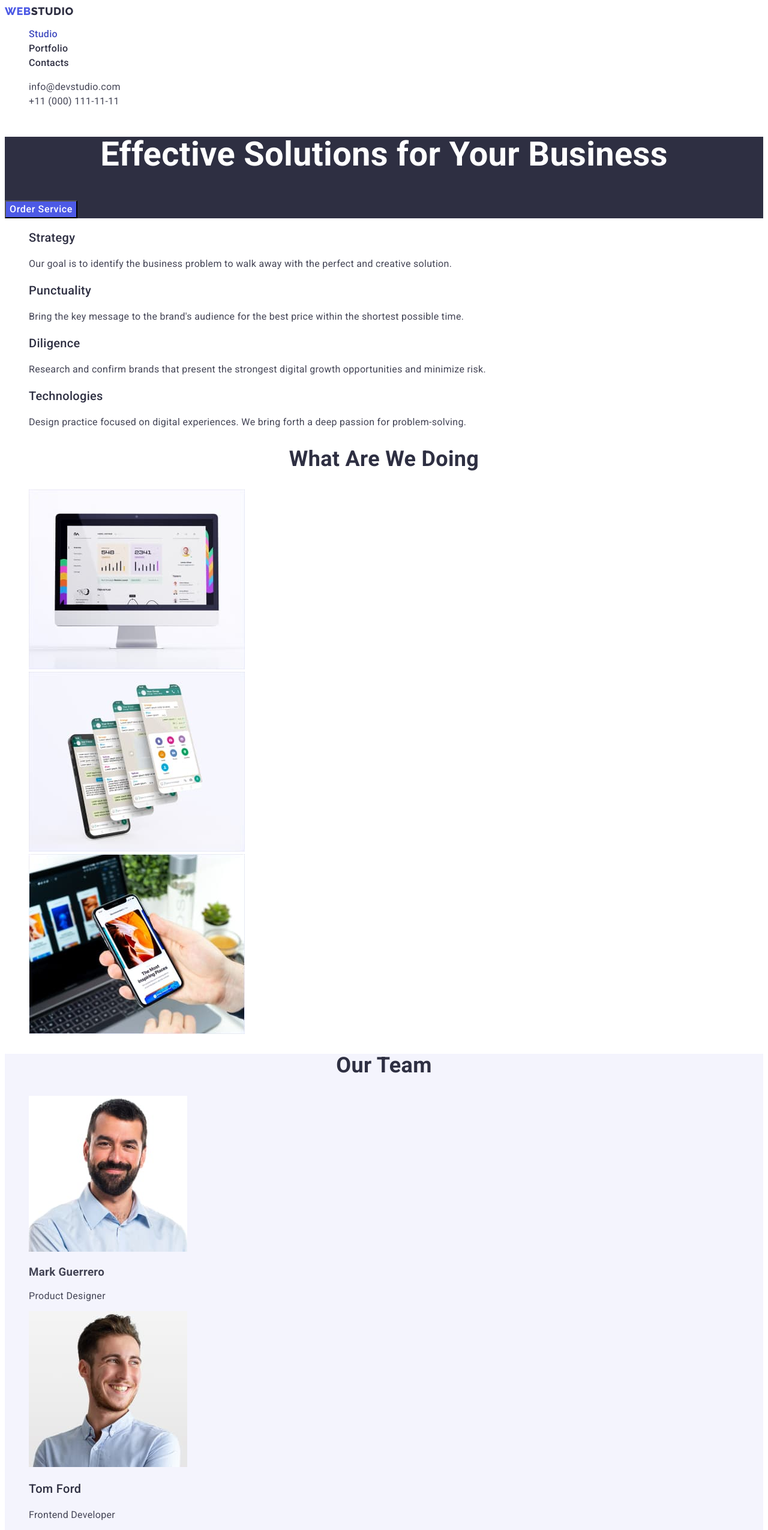
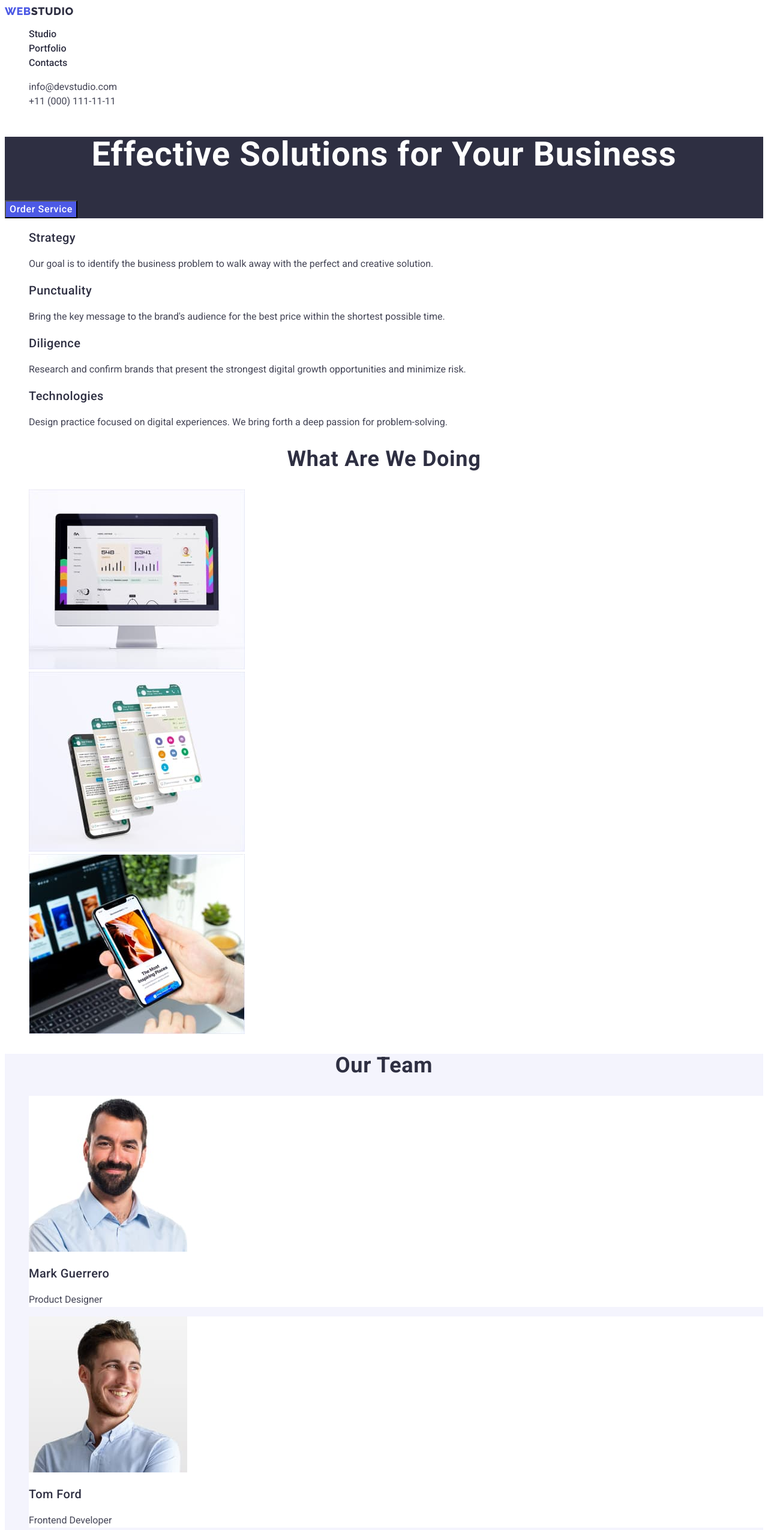
Before and after one commit to Juliya-Shamray/goit-markup-hw-02, a plain HTML site: page index.html in a window 1280 px wide. Shown: the top 2551 px of the page at 60% size. Drawn offline with Linux system fonts and the light colour scheme.

Commit message:
added some changes

```diff
--- a/css/styles.css
+++ b/css/styles.css
@@ -20,7 +20,6 @@
 body {
     font-family: 'Roboto', sans-serif;
     color: var(--slate);
-    letter-spacing: 0.02em;
     background-color: var(--white)
 }
 
@@ -48,6 +47,7 @@ body {
     font-weight: 500;
     font-size: 20px;
     line-height: 1.2;
+    letter-spacing: 0.02em;
     color: var(--navy-blue);
 }
 
@@ -62,6 +62,7 @@ body {
     font-weight: 700;
     font-size: 36px;
     line-height: 1.11;
+    letter-spacing: 0.02em;
     text-align: center;
     text-transform: capitalize;
     color: var(--navy-blue);
@@ -77,11 +78,11 @@ body {
     line-height: 1.17;
     letter-spacing: 0.03em;
     text-transform: uppercase;
-    color: var(--navy-blue)
+    color: var(--iris)
 }
 
 .decor {
-    color: var(--iris);
+    color: var(--navy-blue);
 }
 
 .menu-link {
@@ -97,12 +98,12 @@ body {
     color: var(--ocean)
 }
 
-.active {
-    color: var(--ocean)
+
+.contacts {
+    font-style: normal;
 }
 
 .contacts-link {
-    font-style: normal;
     font-size: 16px;
     line-height: 1.5;
     color: var(--slate);
@@ -122,6 +123,7 @@ body {
     font-weight: 700;
     font-size: 56px;
     line-height: 1.07;
+    letter-spacing: 0.02em;
     text-align: center;
     color: var(--white);
 }
@@ -139,6 +141,10 @@ body {
     background-color: var(--cloud);
 }
 
+.team-item {
+    background-color: var(--white);
+}
+
 /* =======================  Work  ========================== */
 
 /* ======================  Footer  ============================= */
@@ -150,7 +156,7 @@ body {
     color: var(--cloud);
 }
 
-.logo-footer {
+.logo-footer .decor {
     color: var(--cloud);
 }
 
--- a/index.html
+++ b/index.html
@@ -18,11 +18,11 @@
     <header class="header">
       <nav class="page-nav">
         <a class="link logo" href="./index.html"
-          ><span class="decor">Web</span>Studio</a
+          >Web<span class="decor">Studio</span></a
         >
         <ul class="menu list">
           <li class="menu-item">
-            <a class="menu-link link active" href="">Studio</a>
+            <a class="menu-link link" href="./index.html">Studio</a>
           </li>
           <li class="menu-item">
             <a class="menu-link link" href="./portfolio.html">Portfolio</a>
@@ -138,8 +138,8 @@
               width="264"
               height="260"
             />
-            <h3>Mark Guerrero</h3>
-            <p>Product Designer</p>
+            <h3 class="team-name title">Mark Guerrero</h3>
+            <p class="team-position subtitle">Product Designer</p>
           </li>
           <li class="team-item">
             <img
@@ -152,7 +152,7 @@
             <h3 class="team-name title">Tom Ford</h3>
             <p class="team-position subtitle">Frontend Developer</p>
           </li>
-          <li>
+          <li class="team-item">
             <img
               class="team-img"
               src="./images/camila-garcia.jpg"
@@ -182,7 +182,7 @@
 
     <footer class="footer">
       <a class="link logo logo-footer" href="./index.html"
-        ><span class="decor">Web</span>Studio</a
+        >Web<span class="decor">Studio</span></a
       >
       <p class="footer-description description">
         Increase the flow of customers and sales for your business with digital
```
Also changed, not shown: portfolio.html (+3 -3 lines).
